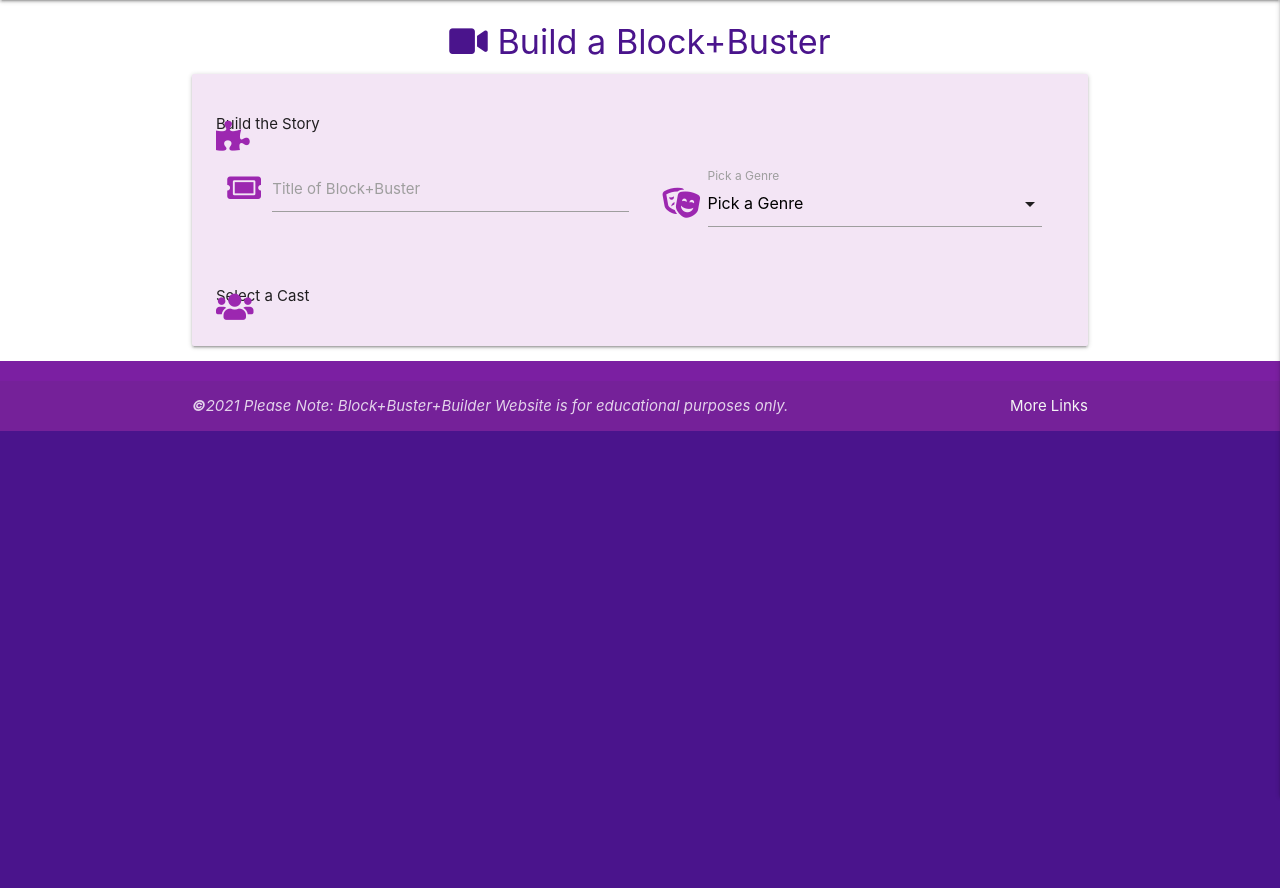
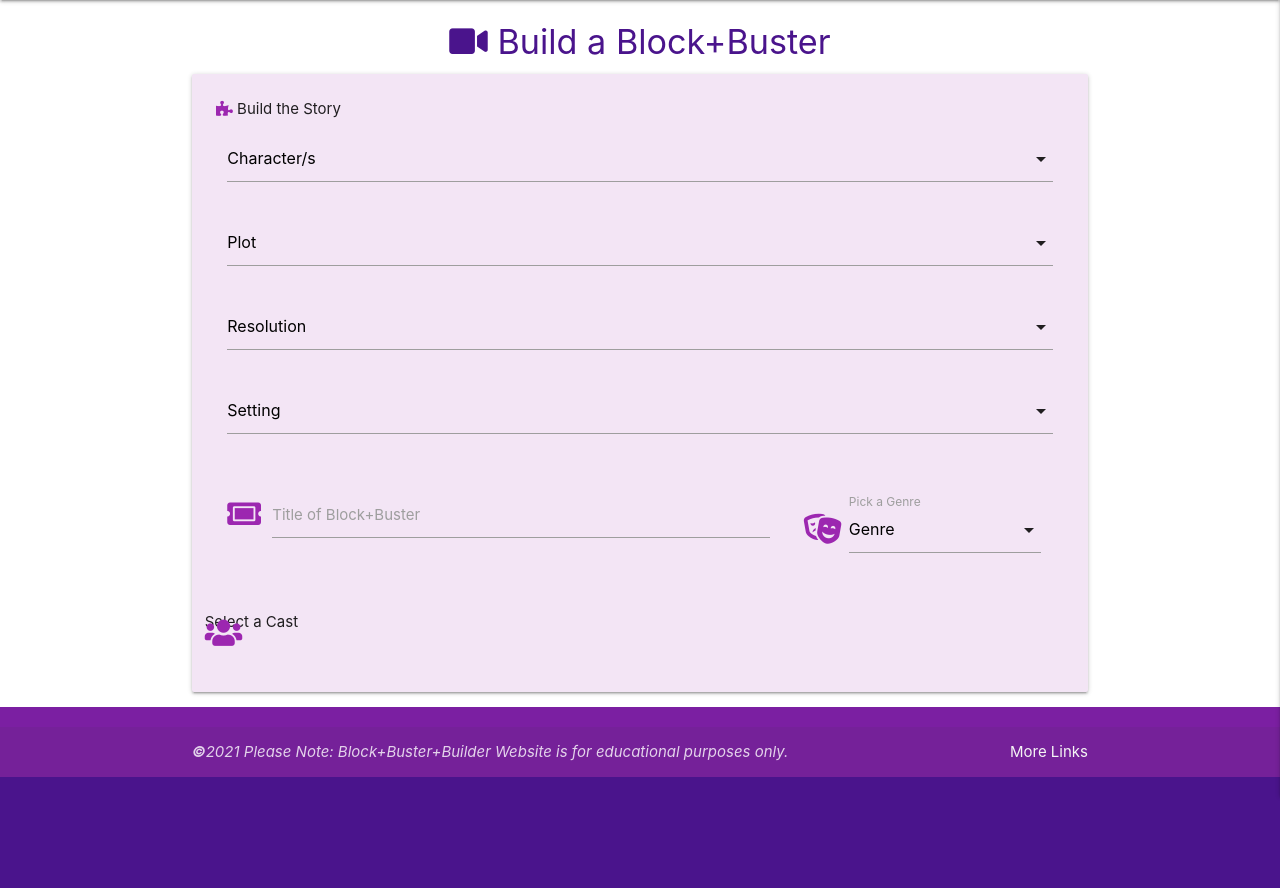
Before and after one commit to charliekranz/blockbuster_MS3, a Flask app: page /add_story in a window 1280 px wide. Shown: the part 64-952 px from the top of the page. Before the commit the page ends 860 px from the top, so only its background shows below. Run offline with Flask 2, Linux system fonts and the light colour scheme; data that the repository does not hold is empty; some libraries are stand-ins or nearby versions.

Commit message:
Added initial drop down set-up for all four storypoints. Adjusted to full-width styling.

```diff
--- a/app.py
+++ b/app.py
@@ -101,8 +101,12 @@ def logout():
 
 @app.route("/add_story")
 def add_story():
-    genres = mongo.db.genres.find().sort("category_name", 1)
-    return render_template("build.html", genres=genres)
+    characters = mongo.db.character.find().sort("character_name", 1)
+    plots = mongo.db.plot.find().sort("plot_name", 1)
+    resolutions = mongo.db.resolution.find().sort("resolution_name", 1)
+    settings = mongo.db.setting.find().sort("setting_name", 1)
+    genres = mongo.db.genres.find().sort("genre_name", 1)
+    return render_template("build.html", genres=genres, characters=characters, plots=plots, resolutions=resolutions, settings=settings)
 
 
 if __name__ == "__main__":
--- a/templates/build.html
+++ b/templates/build.html
@@ -7,22 +7,54 @@
 
     <div class="row card-panel purple lighten-5">
         <form class="col s12" method="POST" action="">
-            <div class="input-field row">
+            <div class="row">
                 <i class="fas fa-puzzle-piece prefix purple-text darken-4"></i>
                     Build the Story
+                <div class="input-field col s12 ">
+                    <select id="character_name" name="character_name" class="validate" required>
+                        <option value="" disabled selected>Character/s</option>
+                            {% for character in characters %}
+                                 <option value="{{ character.character_name }}">{{ character.character_name }}</option>
+                            {% endfor %}
+                    </select>
+                </div>
+                <div class="input-field col s12 ">
+                     <select id="plot_name" name="plot_name" class="validate" required>
+                         <option value="" disabled selected>Plot</option>
+                            {% for plot in plots %}
+                                 <option value="{{ plot.plot_name }}">{{ plot.plot_name }}</option>
+                            {% endfor %}
+                    </select>
+                </div>
+                 <div class="input-field col s12 ">
+                     <select id="resolution_name" name="resolution_name" class="validate" required>
+                         <option value="" disabled selected>Resolution</option>
+                            {% for resolution in resolutions %}
+                                 <option value="{{ resolution.resolution_name }}">{{ resolution.resolution_name }}</option>
+                            {% endfor %}
+                    </select>
+                </div>
+                 <div class="input-field col s12 ">
+                     <select id="setting_name" name="setting_name" class="validate" required>
+                         <option value="" disabled selected>Setting</option>
+                            {% for setting in settings %}
+                                 <option value="{{ setting.setting_name }}">{{ setting.setting_name }}</option>
+                            {% endfor %}
+                    </select>
+                </div>
             </div>
             <div class="row">
-                <div class="input-field col m6 s12">
+                <div class="input-field col m8 s12">
                     <i class="fas fa-ticket-alt prefix purple-text darken-4"></i>
                         <input id="title_name" name="title_name" minlength="3"
                         maxlength="80" type="text" class="validate" required>
                     <label for="title_name">Title of Block+Buster</label>
                 </div>
-                <div class="input-field col m6 s12">
+                <div class="input-field col m4 s12">
                     <div class="input-field col s12">
                         <i class="fas fa-theater-masks prefix purple-text darken-4"></i>
                             <select id="genre_name" name="genre_name" class="validate" required>
-                                <option value="" disabled selected>Pick a Genre</option>
+                                <option value="" disabled selected>Genre</option>
                                 {% for genre in genres %}
                                     <option value="{{ genre.genre_name }}">{{ genre.genre_name }}</option>
                                 {% endfor %}
@@ -31,9 +63,11 @@
                     </div>
                 </div>
             </div>
+            <div class="row">
                 <div class="input-field row">
                     <i class="fas fa-users prefix purple-text darken-4"></i>
                     Select a Cast
+                </div>
             </div>
         </form>
     </div>
```
Lines whose indentation alone changed are shown as unchanged.
